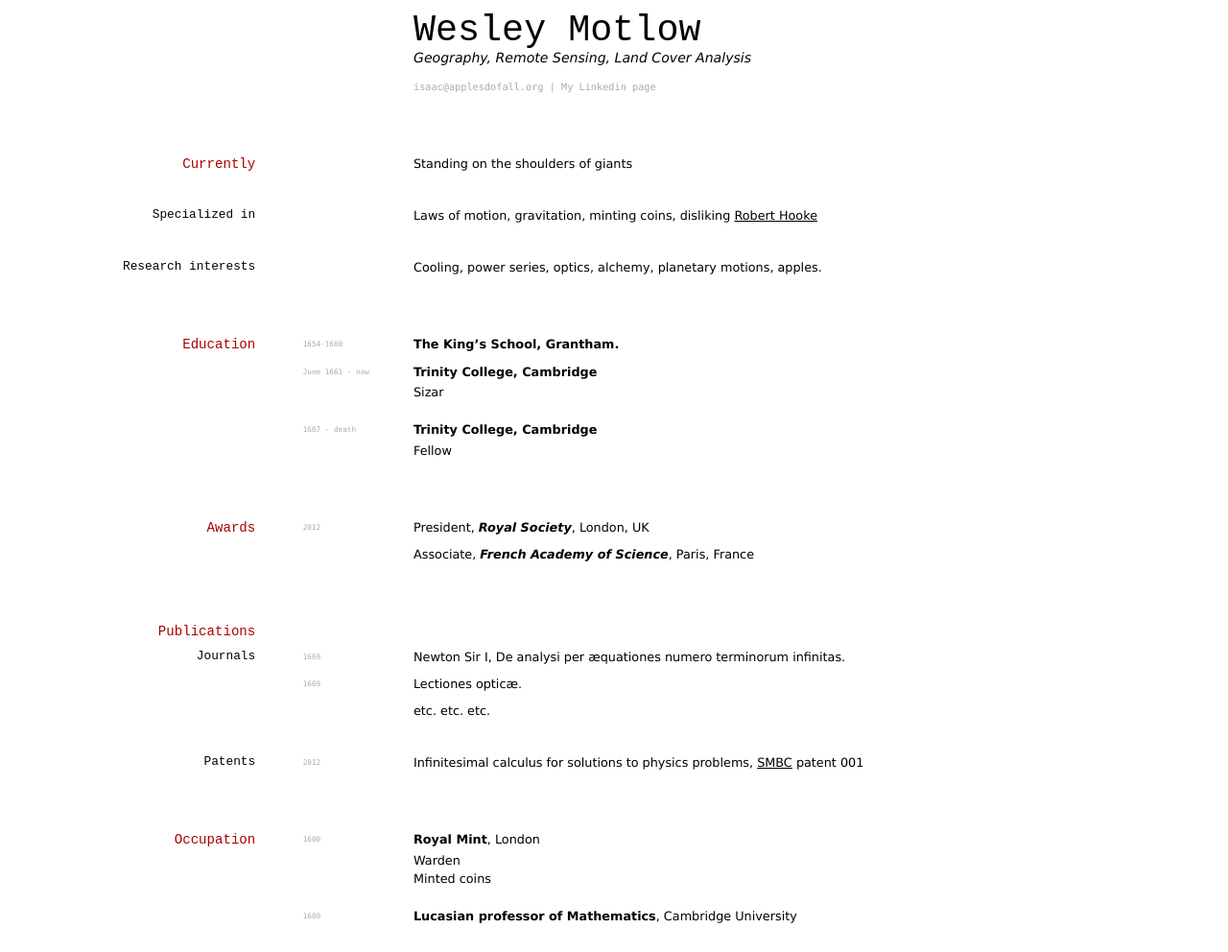
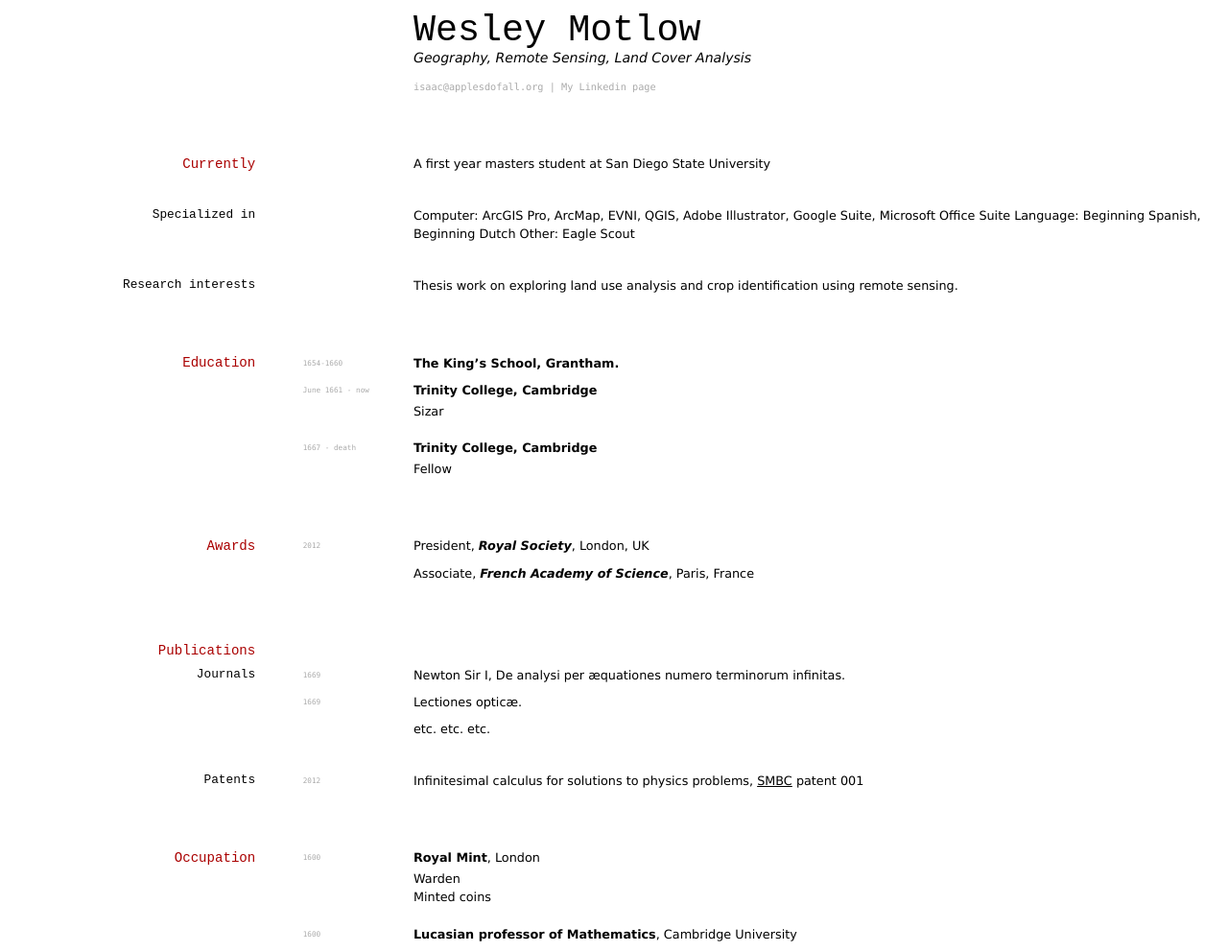
Before and after one commit to elipapa/markdown-cv, a Jekyll site: the page built from index.md, in a window 1280 px wide. Shown: the whole page at 96% size. Built offline with Jekyll 4.4.1, drawn with Linux system fonts in a browser that asks for light colours.

Commit message:
Update index.md

```diff
--- a/index.md
+++ b/index.md
@@ -6,24 +6,25 @@ title: Wesley Motlow's CV
 Geography, Remote Sensing, Land Cover Analysis
 
 <div id="webaddress">
-<a href="isaac@applesdofall.org">isaac@applesdofall.org</a>
+<a href="wesley.motlow@gmail.com">isaac@applesdofall.org</a>
 | <a href="https://www.linkedin.com/in/wesley-motlow-a67bab172/">My Linkedin page</a>
 </div>
 
 
 ## Currently
 
-Standing on the shoulders of giants
+A first year masters student at San Diego State University
 
 ### Specialized in
 
-Laws of motion, gravitation, minting coins, disliking [Robert Hooke](http://en.wikipedia.org/wiki/Robert_Hooke)
+Computer: ArcGIS Pro, ArcMap, EVNI, QGIS, Adobe Illustrator, Google Suite, Microsoft Office Suite
+Language: Beginning Spanish, Beginning Dutch
+Other: Eagle Scout
 
 
 ### Research interests
 
-Cooling, power series, optics, alchemy, planetary motions, apples.
-
+Thesis work on exploring land use analysis and crop identification using remote sensing.
 
 ## Education
 
```
